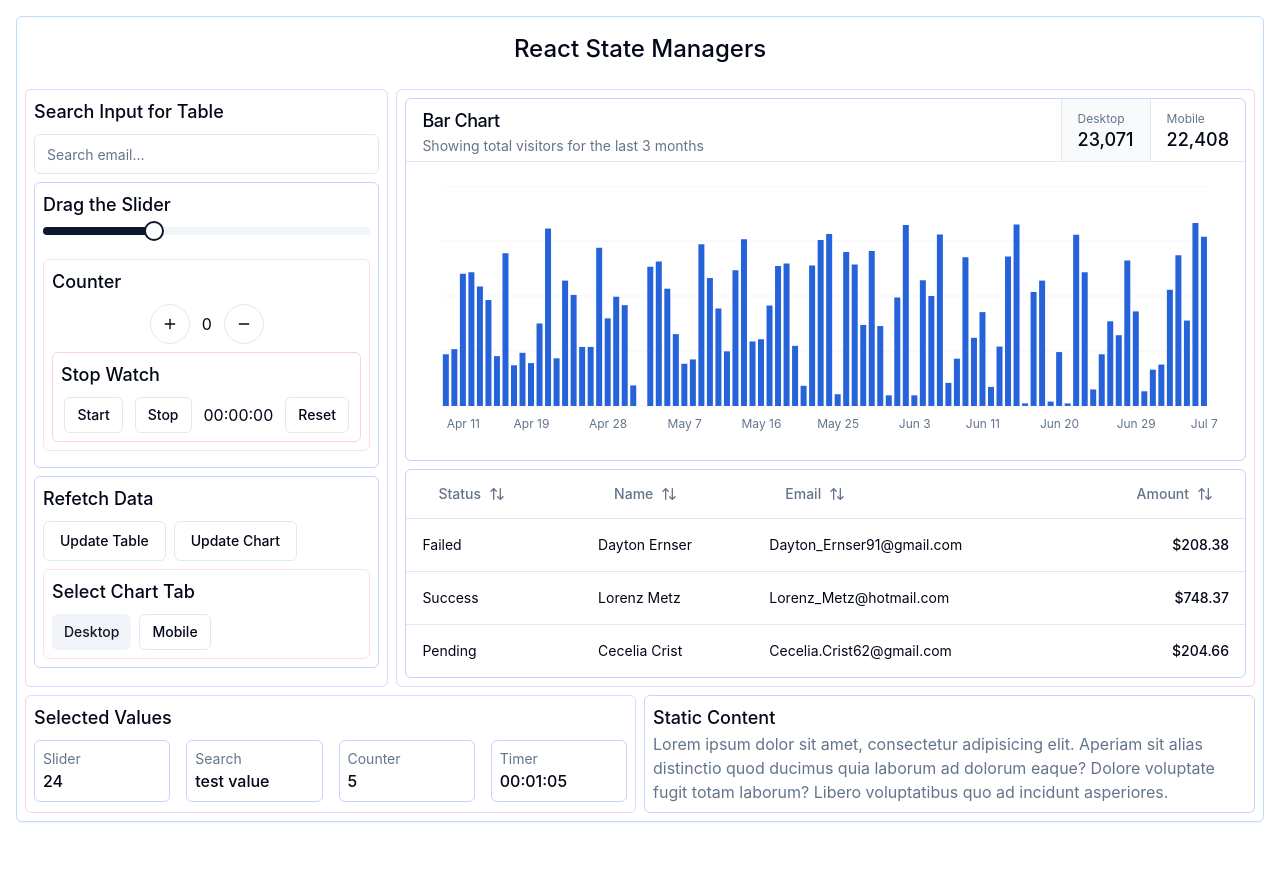
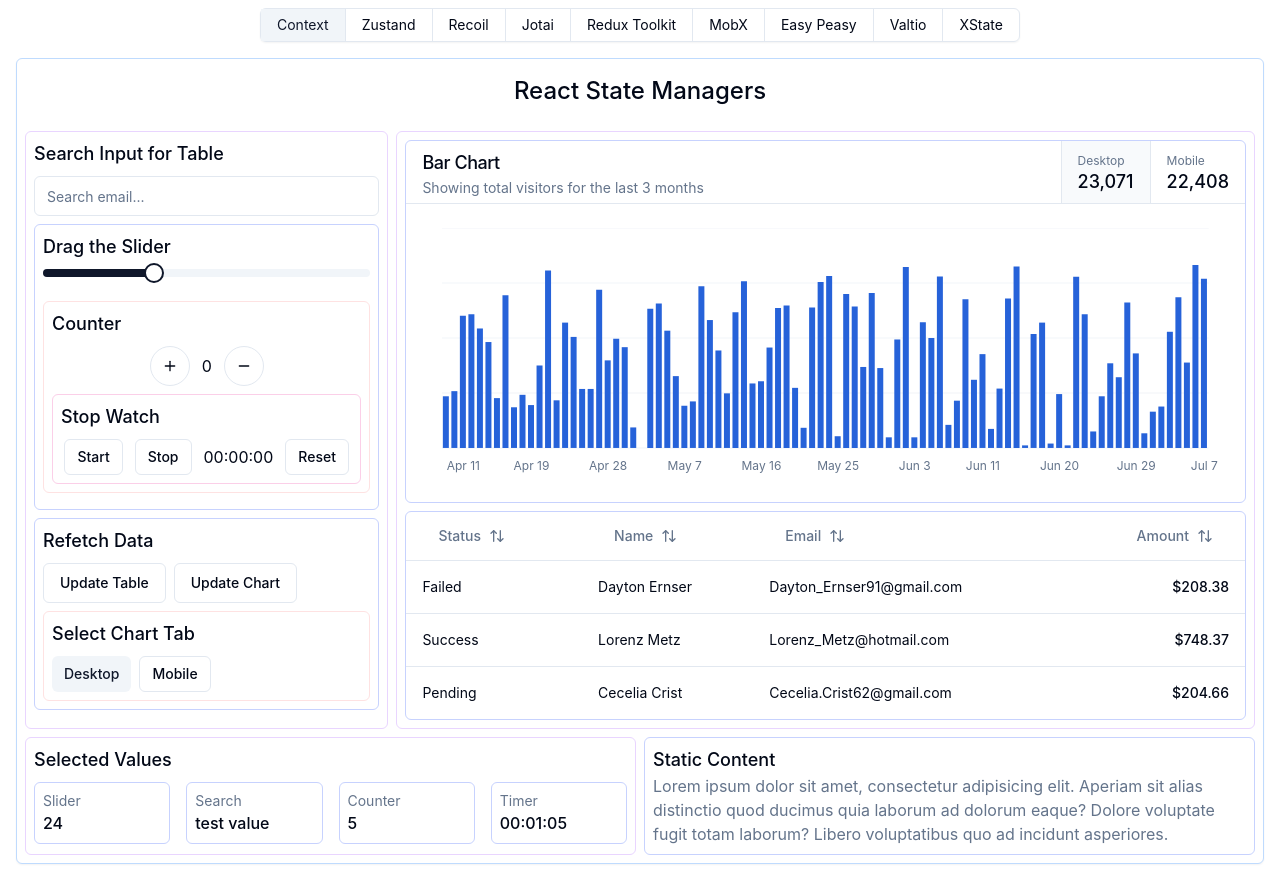
Before and after one commit to suhel-quarticai/react-state-managers, a React (Vite) app: page /context in a window 1280 px wide. Before the commit the page ends 838 px from the top, so only its background shows below. Built offline with nearby package versions, Linux system fonts and the light colour scheme.

Commit message:
Add react router with navbar

```diff
--- a/package.json
+++ b/package.json
@@ -19,6 +19,7 @@
     "lucide-react": "^0.402.0",
     "react": "^18.3.1",
     "react-dom": "^18.3.1",
+    "react-router-dom": "^6.24.1",
     "recharts": "^2.12.7",
     "tailwind-merge": "^2.4.0",
     "tailwindcss-animate": "^1.0.7"
--- a/src/App.tsx
+++ b/src/App.tsx
@@ -1,32 +1,35 @@
-import { Card } from "@/components/ui/card";
-import { GlobalHeader } from "@/components/global-header";
-import { SearchInput } from "@/components/search-input";
-import { ValuesSummary } from "@/components/values-summary";
-import { Chart } from "@/components/chart";
-import { StaticContent } from "@/components/static-content";
+import { createBrowserRouter, RouterProvider, Outlet } from "react-router-dom";
+import { ContextPage } from "./pages/context";
+import { HomePage } from "./pages/home";
+import { Navbar } from "@/components/navbar";
 
-import { depthBorderColors } from "@/utils/constants";
-import { cn } from "@/utils/ui";
+const Layout = () => {
+  return (
+    <>
+      <Navbar />
+      <Outlet />
+    </>
+  );
+};
 
-function App() {
-  return (
-    <Card
-      className={cn(
-        "m-4 grid grid-cols-10 gap-2 p-2 shadow-sm",
-        depthBorderColors[0],
-      )}
-    >
-      <GlobalHeader className="col-span-full mb-4 mt-2 text-center" />
+const router = createBrowserRouter([
+  {
+    element: <Layout />,
+    children: [
+      {
+        path: "/",
+        element: <HomePage />,
+      },
+      {
+        path: "context",
+        element: <ContextPage />,
+      },
+    ],
+  },
+]);
 
-      <SearchInput className="col-span-3" />
-
-      <Chart className="col-span-7" />
-
-      <ValuesSummary className="col-span-5" />
-
-      <StaticContent className="col-span-5" />
-    </Card>
-  );
-}
+const App = () => {
+  return <RouterProvider router={router} />;
+};
 
 export default App;
--- /dev/null
+++ b/src/common/components/navbar/index.tsx
@@ -0,0 +1,63 @@
+import { cn } from "@/utils/ui";
+import { Link, useLocation } from "react-router-dom";
+
+const navItems = [
+  {
+    label: "Context",
+    href: "/context",
+  },
+  {
+    label: "Zustand",
+    href: "/zustand",
+  },
+  {
+    label: "Recoil",
+    href: "/recoil",
+  },
+  {
+    label: "Jotai",
+    href: "/jotai",
+  },
+  {
+    label: "Redux Toolkit",
+    href: "/redux-toolkit",
+  },
+  {
+    label: "MobX",
+    href: "/mobx",
+  },
+  {
+    label: "Easy Peasy",
+    href: "/easy-peasy",
+  },
+  {
+    label: "Valtio",
+    href: "/valtio",
+  },
+  {
+    label: "XState",
+    href: "/xstate",
+  },
+];
+
+export const Navbar = () => {
+  const location = useLocation();
+
+  return (
+    <nav className="my-2 flex items-center justify-center text-center">
+      <ul className="flex w-fit items-center rounded-md border shadow-sm">
+        {navItems.map((item) => (
+          <li
+            key={item.href}
+            className={cn(
+              "border-r px-4 py-1.5 text-sm last:border-r-0 hover:bg-secondary/60",
+              location.pathname === item.href && "bg-secondary text-primary",
+            )}
+          >
+            <Link to={item.href}>{item.label}</Link>
+          </li>
+        ))}
+      </ul>
+    </nav>
+  );
+};
--- /dev/null
+++ b/src/pages/context.tsx
@@ -0,0 +1,30 @@
+import { Card } from "@/components/ui/card";
+import { GlobalHeader } from "@/components/global-header";
+import { SearchInput } from "@/components/search-input";
+import { ValuesSummary } from "@/components/values-summary";
+import { Chart } from "@/components/chart";
+import { StaticContent } from "@/components/static-content";
+
+import { depthBorderColors } from "@/utils/constants";
+import { cn } from "@/utils/ui";
+
+export const ContextPage = () => {
+  return (
+    <Card
+      className={cn(
+        "m-4 grid grid-cols-10 gap-2 p-2 shadow-sm",
+        depthBorderColors[0],
+      )}
+    >
+      <GlobalHeader className="col-span-full mb-4 mt-2 text-center" />
+
+      <SearchInput className="col-span-3" />
+
+      <Chart className="col-span-7" />
+
+      <ValuesSummary className="col-span-5" />
+
+      <StaticContent className="col-span-5" />
+    </Card>
+  );
+};
--- /dev/null
+++ b/src/pages/home.tsx
@@ -0,0 +1,3 @@
+export const HomePage = () => {
+  return <div>x</div>;
+};
```
Also changed, not shown: 1 other file (tests, documents, lock files or other folders).
